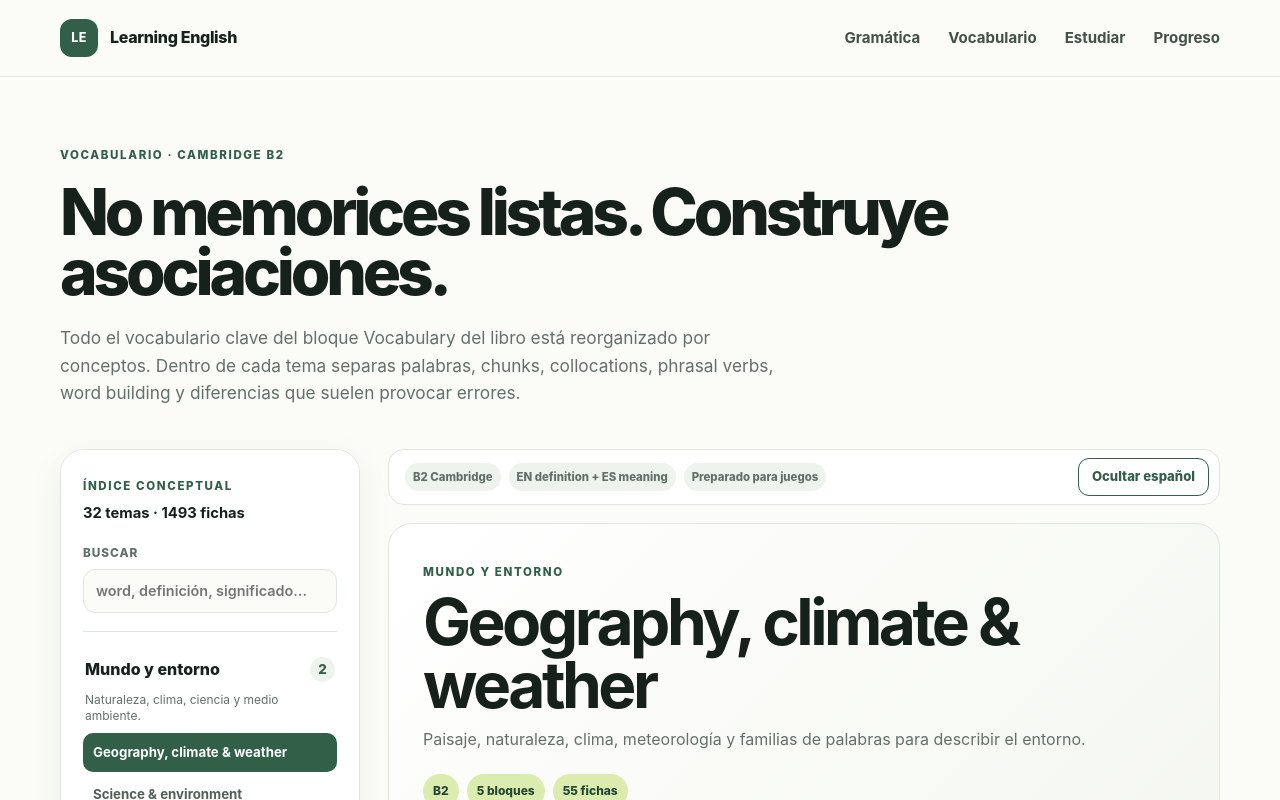
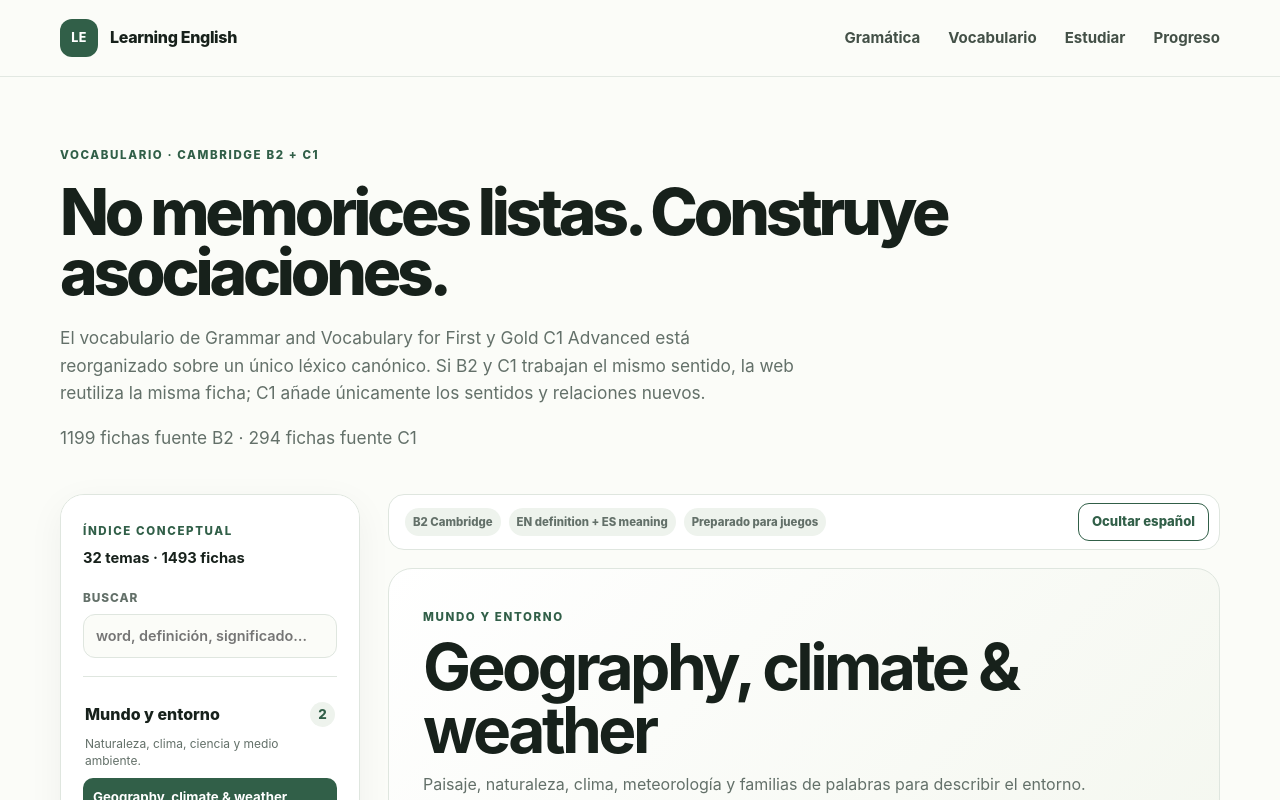
Before and after one commit to susinodevelop/learningenglish, a Next.js app: page /vocabulary in a window 1280 px wide. Shown: the top 800 px of the page. Built offline with nearby package versions, Linux system fonts and the light colour scheme.

Commit message:
feat: present vocabulary as B2 and C1

```diff
--- a/app/vocabulary/page.tsx
+++ b/app/vocabulary/page.tsx
@@ -4,24 +4,28 @@ import { VocabularyBrowser } from "@/components/vocabulary/vocabulary-browser";
 import {
   vocabularyCategories,
   vocabularyEntryCount,
+  vocabularyEntryCountByLevel,
   vocabularyTopics,
 } from "@/lib/vocabulary";
 
 export const metadata: Metadata = {
-  title: "Vocabulario B2",
-  description: "Vocabulario Cambridge B2 clasificado por conceptos, chunks, phrasal verbs y word families.",
+  title: "Vocabulario B2 + C1",
+  description: "Vocabulario Cambridge B2 First y C1 Advanced clasificado por conceptos, chunks, phrasal verbs y word families.",
 };
 
 export default function VocabularyPage() {
   return (
     <div className="shell page-shell">
       <header className="page-header compact-header">
-        <span className="eyebrow">Vocabulario · Cambridge B2</span>
+        <span className="eyebrow">Vocabulario · Cambridge B2 + C1</span>
         <h1>No memorices listas. Construye asociaciones.</h1>
         <p>
-          Todo el vocabulario clave del bloque Vocabulary del libro está reorganizado por conceptos.
-          Dentro de cada tema separas palabras, chunks, collocations, phrasal verbs, word building y
-          diferencias que suelen provocar errores.
+          El vocabulario de Grammar and Vocabulary for First y Gold C1 Advanced está reorganizado
+          sobre un único léxico canónico. Si B2 y C1 trabajan el mismo sentido, la web reutiliza la
+          misma ficha; C1 añade únicamente los sentidos y relaciones nuevos.
+        </p>
+        <p>
+          {vocabularyEntryCountByLevel.B2} fichas fuente B2 · {vocabularyEntryCountByLevel.C1} fichas fuente C1
         </p>
       </header>
 
```
